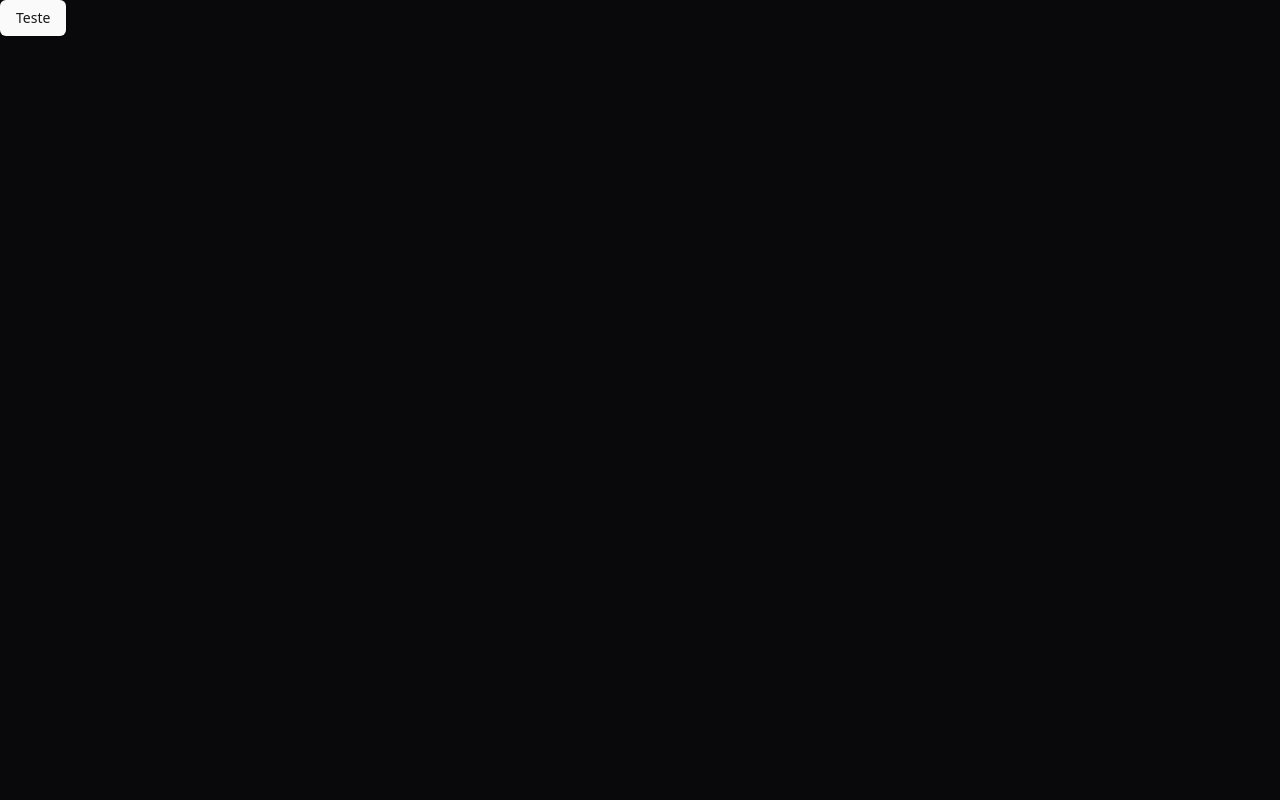
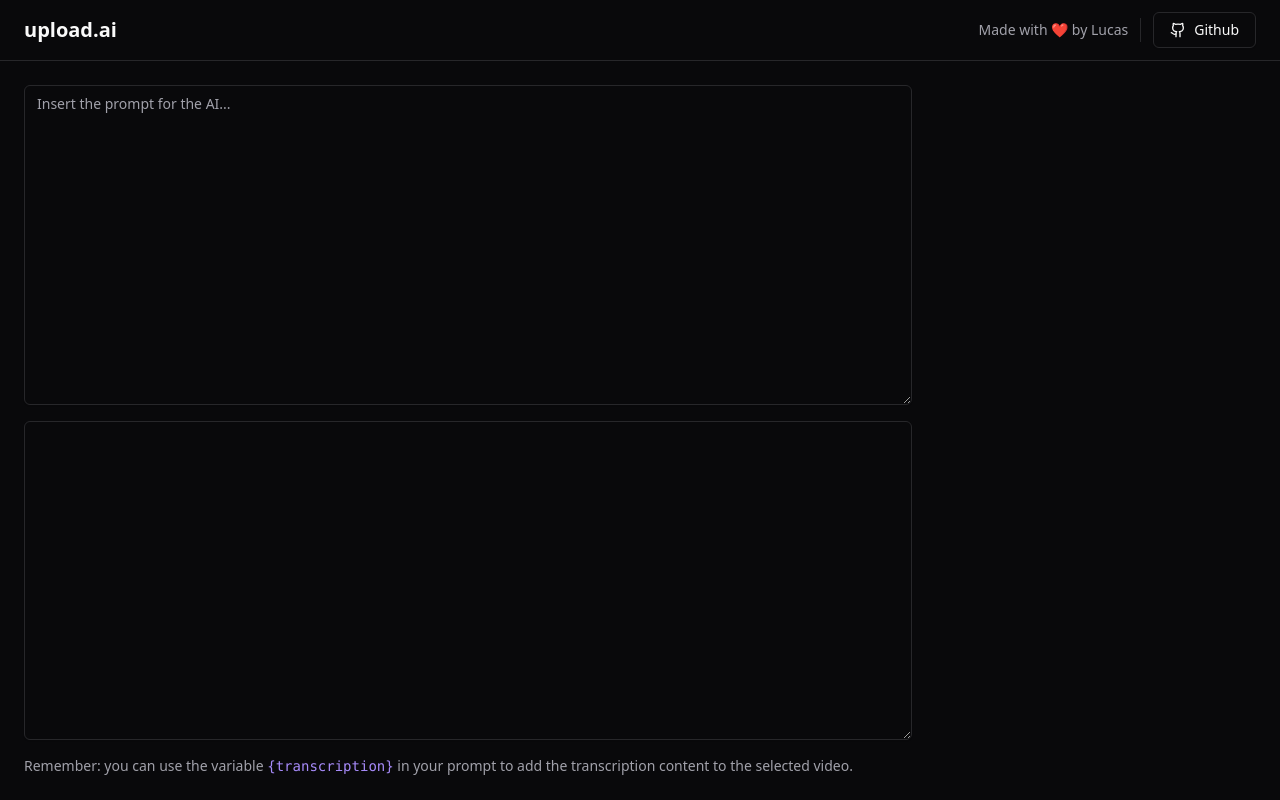
Before and after one commit to lucaskmpz/video-chat-ai-frontend, a React (Vite) app: page / in a window 1280 px wide. Built offline with nearby package versions, Linux system fonts and the light colour scheme.

Commit message:
feat applying text area for prompt

```diff
--- a/package.json
+++ b/package.json
@@ -11,9 +11,11 @@
   },
   "dependencies": {
     "@radix-ui/react-icons": "^1.3.0",
+    "@radix-ui/react-separator": "^1.0.3",
     "@radix-ui/react-slot": "^1.0.2",
     "class-variance-authority": "^0.7.0",
     "clsx": "^2.0.0",
+    "lucide-react": "^0.277.0",
     "react": "^18.2.0",
     "react-dom": "^18.2.0",
     "tailwind-merge": "^1.14.0",
--- a/src/App.tsx
+++ b/src/App.tsx
@@ -1,7 +1,37 @@
+import { Github } from 'lucide-react'
 import { Button } from "./components/ui/button"
+import { Separator } from './components/ui/separator'
+import { Textarea } from './components/ui/textarea'
 
 export function App() {
   return (
-    <Button>Teste</Button>
+    <div className="min-h-screen flex flex-col">
+      <div className="px-6 py-3 flex items-center justify-between border-b">
+        <h1 className="text-xl font-bold">upload.ai</h1>
+
+        <div className="flex items-center gap-3">
+          <span className="text-sm text-muted-foreground">Made with ❤️ by Lucas</span>
+
+          <Separator orientation='vertical' className='h-6' />
+
+          <Button variant="outline">
+            <Github className='w-4 h-4 mr-2' />
+            Github
+          </Button>
+        </div>
+      </div>
+
+      <main className='flex-1 p-6 flex gap-6'>
+        <div className='flex flex-col flex-1 gap-4'>
+          <div className='grid grid-rows-2 gap-4 flex-1'>
+            <Textarea placeholder='Insert the prompt for the AI...' />
+            <Textarea />
+          </div>
+
+          <p className='text-sm text-muted-foreground'>Remember: you can use the variable <code className='text-violet-400'>{"{transcription}"}</code> in your prompt to add the transcription content to the selected video.</p>
+        </div>
+        <aside className='w-80'></aside>
+      </main>
+    </div>
   )
 }
--- /dev/null
+++ b/src/components/ui/separator.tsx
@@ -0,0 +1,29 @@
+import * as React from "react"
+import * as SeparatorPrimitive from "@radix-ui/react-separator"
+
+import { cn } from "@/lib/utils"
+
+const Separator = React.forwardRef<
+  React.ElementRef<typeof SeparatorPrimitive.Root>,
+  React.ComponentPropsWithoutRef<typeof SeparatorPrimitive.Root>
+>(
+  (
+    { className, orientation = "horizontal", decorative = true, ...props },
+    ref
+  ) => (
+    <SeparatorPrimitive.Root
+      ref={ref}
+      decorative={decorative}
+      orientation={orientation}
+      className={cn(
+        "shrink-0 bg-border",
+        orientation === "horizontal" ? "h-[1px] w-full" : "h-full w-[1px]",
+        className
+      )}
+      {...props}
+    />
+  )
+)
+Separator.displayName = SeparatorPrimitive.Root.displayName
+
+export { Separator }
--- /dev/null
+++ b/src/components/ui/textarea.tsx
@@ -0,0 +1,24 @@
+import * as React from "react"
+
+import { cn } from "@/lib/utils"
+
+export interface TextareaProps
+  extends React.TextareaHTMLAttributes<HTMLTextAreaElement> {}
+
+const Textarea = React.forwardRef<HTMLTextAreaElement, TextareaProps>(
+  ({ className, ...props }, ref) => {
+    return (
+      <textarea
+        className={cn(
+          "flex min-h-[60px] w-full rounded-md border border-input bg-transparent px-3 py-2 text-sm shadow-sm placeholder:text-muted-foreground focus-visible:outline-none focus-visible:ring-1 focus-visible:ring-ring disabled:cursor-not-allowed disabled:opacity-50",
+          className
+        )}
+        ref={ref}
+        {...props}
+      />
+    )
+  }
+)
+Textarea.displayName = "Textarea"
+
+export { Textarea }
```
Also changed, not shown: 1 other file (tests, documents, lock files or other folders).
